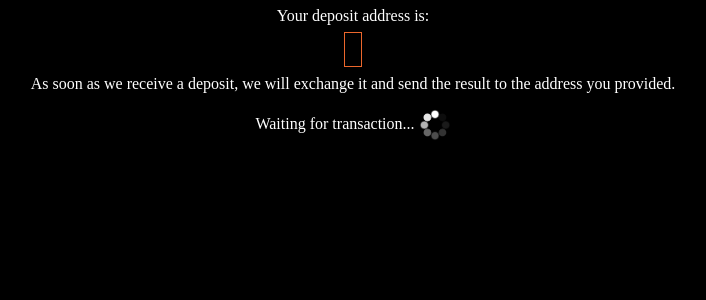
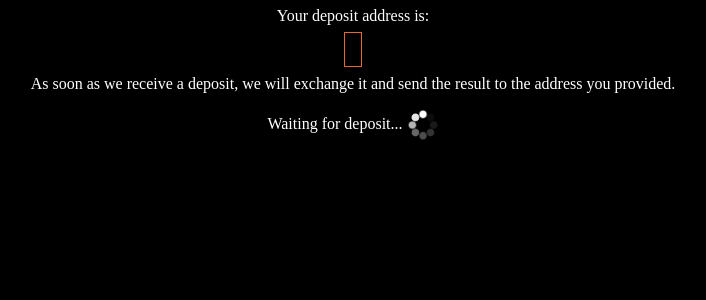
Before and after one commit to jackmurray90/fryx, a Flask app: template templates/auto_buy.html in a window 1280 px wide. Shown: the part 274-574 px from the top of the page, without its empty margins (287-993 px from the left). Run offline with Flask 2, Linux system fonts and the light colour scheme; the template is opened without the code that fills it, so the values that code supplies are empty.

Commit message:
s/transaction/deposit/

```diff
--- a/templates/auto_buy.html
+++ b/templates/auto_buy.html
@@ -70,7 +70,7 @@
 <p><strong>{{ address }}</strong></p>
 <p>As soon as we receive a deposit, we will exchange it and send the result to the address you provided.</p>
 {% if not unconfirmed_transactions and not confirmed_deposits %}
-  <p>Waiting for transaction... <img src="/loading.gif" width="32px"/></p>
+  <p>Waiting for deposit... <img src="/loading.gif" width="32px"/></p>
 {% endif %}
 {% for transaction in unconfirmed_transactions %}
   <p><strong class="dark">Receiving {{ transaction['amount']|format_decimal(8) }} BTC, {{ transaction['confirmations'] }}/5 confirmations.</strong> &nbsp;<img src="/loading.gif" width="32px"/></p>
--- a/templates/auto_sell.html
+++ b/templates/auto_sell.html
@@ -70,7 +70,7 @@
 <p><strong>{{ address }}</strong></p>
 <p>As soon as we receive a deposit, we will exchange it and send the result to the address you provided.</p>
 {% if not unconfirmed_transactions and not confirmed_deposits %}
-  <p>Waiting for transaction... <img src="/loading.gif" width="32px"/></p>
+  <p>Waiting for deposit... <img src="/loading.gif" width="32px"/></p>
 {% endif %}
 {% for transaction in unconfirmed_transactions %}
   <p><strong class="dark">Receiving {{ transaction['amount']|format_decimal(12) }} XMR, {{ transaction['confirmations'] }}/25 confirmations.</strong> &nbsp;<img src="/loading.gif" width="32px"/></p>
```
